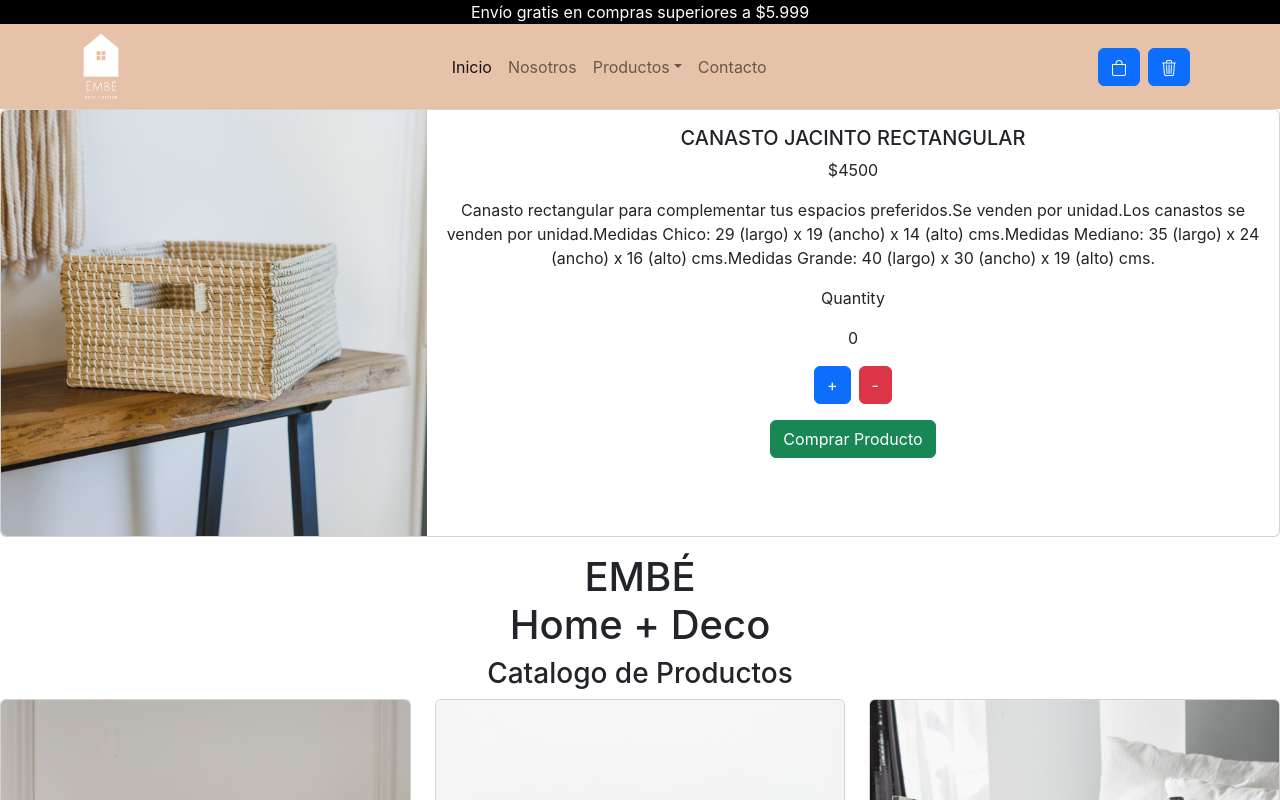
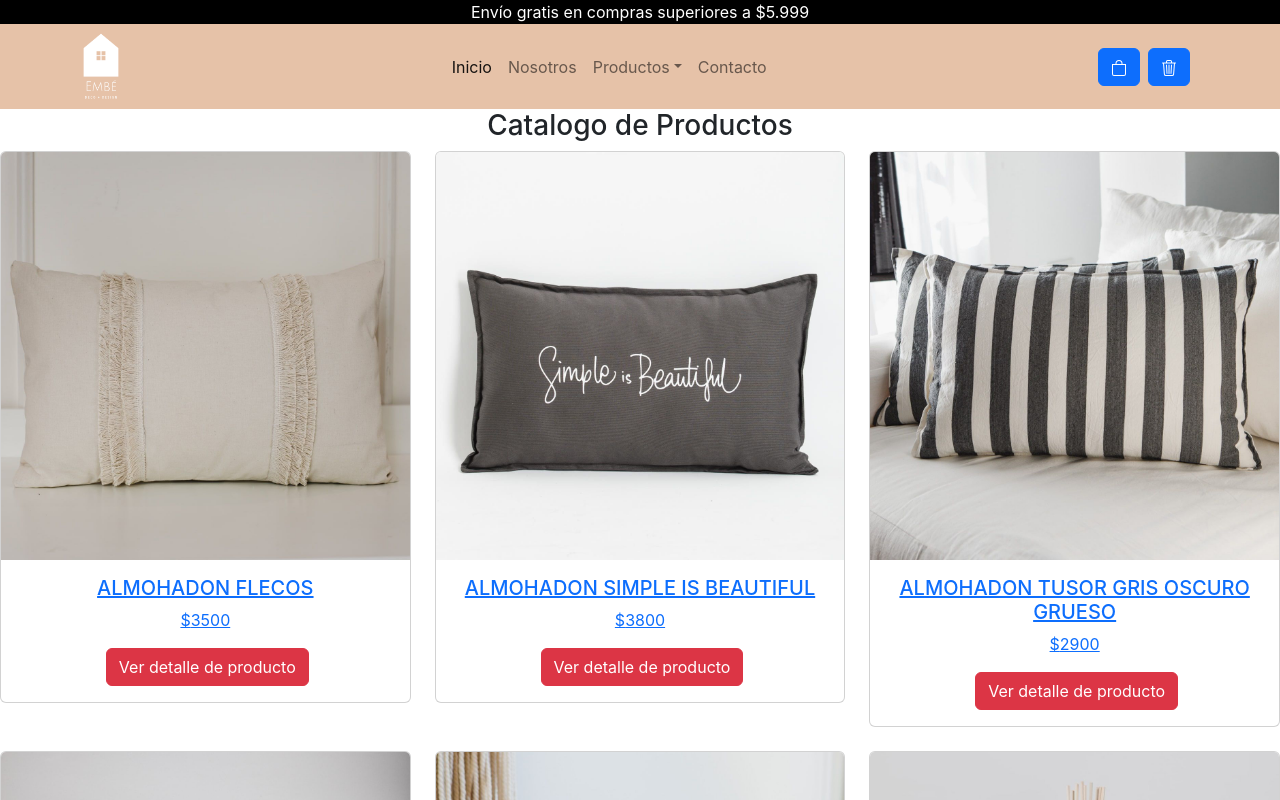
Before and after one commit to emanuelpps/Embe-ecommerce, a React (Create React App) app: page / in a window 1280 px wide. Shown: the top 800 px of the page. Built offline with nearby package versions, Linux system fonts and the light colour scheme.

Commit message:
primera entrega pryecto final REACT js

```diff
--- a/package.json
+++ b/package.json
@@ -10,6 +10,7 @@
     "bootstrap-icons": "^1.8.3",
     "react": "^18.2.0",
     "react-dom": "^18.2.0",
+    "react-router-dom": "^6.3.0",
     "react-scripts": "5.0.1",
     "sweetalert2": "^11.4.18",
     "web-vitals": "^2.1.4"
--- a/public/products_data.json
+++ b/public/products_data.json
@@ -34,7 +34,7 @@
 {
     "id":5,
     "name":"CANASTO JACINTO RECTANGULAR",
-    "category":"Cuaerto",
+    "category":"Cuarto",
     "price":"4500",
     "details":"Canasto rectangular para complementar tus espacios preferidos.Se venden por unidad.Los canastos se venden por unidad.Medidas Chico: 29 (largo) x 19 (ancho) x 14 (alto) cms.Medidas Mediano: 35 (largo) x 24 (ancho) x 16 (alto) cms.Medidas Grande: 40 (largo) x 30 (ancho) x 19 (alto) cms.",
     "img": "./img/CANASTO-JACINTO-RECTANGULAR.jpg"
--- a/src/App.js
+++ b/src/App.js
@@ -1,17 +1,25 @@
-
+import React from 'react';
+import { BrowserRouter, Routes, Route, Navigate } from 'react-router-dom';
 import Header from './components/Header/Header';
 /*import ItemCount from './components/ItemCount';*/
 import NavBar from './components/NavBar/NavBar';
 import { ItemDetailContainer } from 'components/ItemDetailContainer/ItemDetailContainer';
-import ItemListContainer from 'components/ItemListContainer/ItemListContainer';
+import {ItemListContainer} from 'components/ItemListContainer/ItemListContainer';
+
 
 function App() {
   return (
     <div className="App">
       <Header/>
+      <BrowserRouter>
       <NavBar/>
-      <ItemDetailContainer/>
-      <ItemListContainer/>
+      <Routes>
+          <Route path="/" element={<ItemListContainer/>}></Route>
+          <Route path="/category/:catId" element={<ItemListContainer />}></Route>
+          <Route path="/product/:itemId" element={<ItemDetailContainer/>}></Route>
+          <Route path="*" element={<Navigate to="/" />} />
+      </Routes>
+      </BrowserRouter>
     </div>
   );
 }
--- a/src/components/Item/Item.js
+++ b/src/components/Item/Item.js
@@ -1,27 +1,26 @@
+import React from 'react';
 import './Item.css';
+import { Link } from 'react-router-dom';
 
-
-function Item (props){
+export const Item = ({id,name, price, img, category, }) =>{
 
     return(
+            <Link to={`/product/${id}`}>
             <div class="col">
               <div class="card h-100">
-                <img src={props.img} class="card-img-top" alt="..."/>
+                <img src={img} class="card-img-top" alt="..."/>
                 <div class="card-body">
-                  <h5 class="card-title">{props.name}</h5>
-                  <p class="card-text">${props.price}</p>
+                  <h5 class="card-title" alt="{category}">{name}</h5>
+                  <p class="card-text">${price}</p>
                   <button type="button" className="btn btn-danger flex-fill ms-1" /*onClick={sumar}*/>Ver detalle de producto</button>
                 </div>
               </div>
-                 {/*<p>Productos Agregados al carrito: {num} Unidades</p>*/}
-
-                        {/*<button type="button" className="btn btn-primary flex-fill me-1" data-mdb-ripple-color="dark" onClick={vaciar}>Vaciar</button>*/}
-
-            </div>
+                </div>
+            </Link>
 
 
 
-    )
-}
+    );
+};
 
 export default Item;
--- a/src/components/ItemCount/ItemCount.js
+++ b/src/components/ItemCount/ItemCount.js
@@ -3,7 +3,7 @@ import { useState } from "react";
 import Swal from 'sweetalert2'
 
 
-function ItemCount({ stock }) {
+export const ItemCount = ({ stock }) => {
 
     const [num, setNum] = useState(0);
 
--- a/src/components/ItemDetail/ItemDetail.js
+++ b/src/components/ItemDetail/ItemDetail.js
@@ -1,6 +1,8 @@
 import '../ItemDetail/ItemDeatail.css';
 import React from 'react';
+
 export const ItemDetail = ({
+    id,
     name,
     price,
     details,
@@ -10,15 +12,20 @@ export const ItemDetail = ({
         <div class="card mb-3 text-center" /*style="max-width: 540px;"*/>
   <div class="row g-0">
     <div class="col-md-4">
-      <img src={img} class="img-fluid rounded-start" alt="..."/>
+      <img src={img} class="img-fluid rounded-start" alt={`${id}`}/>
     </div>
     <div class="col-md-8">
       <div class="card-body">
         <h5 class="card-title">{name}</h5>
         <p class="card-text">${price}</p>
-        <p class="card-text">{details}</p>
-        <p>Quantity</p>
+        <p class="card-text mx-5">{details}</p>
+        <p>Stock</p>
         <p>0</p>
+         {/*<p>Productos Agregados al carrito: {num} Unidades</p>*/}
+
+                        {/*<button type="button" className="btn btn-primary flex-fill me-1" data-mdb-ripple-color="dark" onClick={vaciar}>Vaciar</button>*/}
+
+
         <div>
         <button className='btn btn-primary mx-1'>+</button><button className='btn btn-danger mx-1'>-</button>
         </div>
--- a/src/components/ItemDetailContainer/ItemDetailContainer.js
+++ b/src/components/ItemDetailContainer/ItemDetailContainer.js
@@ -2,11 +2,16 @@
 import React, { useState, useEffect } from 'react';
 import { ItemDetail } from '../ItemDetail/ItemDetail';
 import productData from '../data/product';
+import { useParams } from 'react-router-dom';
 
 export const ItemDetailContainer = () => {
   const [product, setProduct] = useState({});
+  const [loading, setLoading] = useState(true);
+
+  const { itemId } = useParams();
 
   useEffect(() => {
+    setLoading(true);
     const getItems = new Promise((resolve) => {
       setTimeout(() => {
         const myData = productData.find((item) => item.id === 5);
@@ -19,7 +24,13 @@ export const ItemDetailContainer = () => {
       .then((res) => {
         setProduct(res);
       })
-      }, []);
+      .finally(() => setLoading(false));
+      }, [itemId]);
 
-  return <ItemDetail {...product} />;
+      return loading ? <div class="text-center">
+      <div class="spinner-border" role="status">
+        <span class="visually-hidden">Loading...</span>
+      </div>
+    </div>
+     : <ItemDetail {...product} />;
 };
--- a/src/components/ItemList/ItemList.js
+++ b/src/components/ItemList/ItemList.js
@@ -1,23 +1,18 @@
-import './ItemList.css';
-import Item from '../Item/Item';
+import React from 'react';
+import {Item} from '../Item/Item';
 
 
 
-function ItemList(props){
+export const ItemList = ({items}) =>{
 
 return (
 
     <section className="row row-cols-1 row-cols-md-3 g-4">
-        {props.Items.map((item) => (
-          <Item
-            img={item.img}
-            name={item.name}
-            price={item.price}
-            detail={item.detail}
-          />
+        {items?.map((item) => (
+          <Item {...item} key={item.id}/>
           ))}
     </section>
   );
-}
+};
 
 export default ItemList;
--- a/src/components/ItemListContainer/ItemListContainer.js
+++ b/src/components/ItemListContainer/ItemListContainer.js
@@ -1,31 +1,51 @@
-/* eslint-disable jsx-a11y/anchor-is-valid */
-/* eslint-disable jsx-a11y/alt-text */
 import './ItemListContainer.css';
+import { useEffect, useState } from 'react';
 import ItemList from '../ItemList/ItemList';
-import { useEffect, useState } from 'react';
+import {data}  from '../data/product';
+import {useParams} from 'react-router-dom';
 
-function ItemListContainer() {
 
-    const[Item,setItem] = useState([])
+export const ItemListContainer = () => {
+
+    const[items,setItem] = useState([]);
+
+    const[loading, setLoading] = useState(true);
+
+    const{catId} = useParams();
 
     useEffect(()=>{
-        setTimeout(() => {
-        fetch('products_data.json')
-        .then((resp) => resp.json())
-        .then((data) => setItem(data))
-        }, 2000)
-    },[])
+        setLoading(true);
+        const getItems = new Promise((resolve) => {
+          setTimeout(() => {
+            const info = catId
+            ? data.filter((item) => item.category === catId)
+            : data;
 
-return (
+            resolve (info);
+          }, 1000);
+        });
+
+
+        getItems
+        .then((res) => {
+          setItem(res);
+        })
+        .finally(() => setLoading(false));
+      }, [catId]);
+
+return loading ? (
+  <div class="text-center">
+  <div class="spinner-border" role="status">
+    <span class="visually-hidden">Loading...</span>
+  </div>
+</div>
+) : (
     <section className='text-center'>
-        <h1>EMBÉ <br/> Home + Deco</h1>
         <h3>Catalogo de Productos</h3>
         <article>
-          <ItemList Items= {Item}/>
+          <ItemList items= {items}/>
         </article>
     </section>
 
   );
-}
-
-export default ItemListContainer;
+};
--- a/src/components/NavBar/NavBar.js
+++ b/src/components/NavBar/NavBar.js
@@ -2,35 +2,37 @@
 /* eslint-disable jsx-a11y/alt-text */
 import './NavBar.css';
 import CartWidget from '../CartWidget/CartWidget';
+import { Link } from 'react-router-dom'
 
 function NavBar() {
   return (
     <nav class="navbar sticky-top navbar-expand-lg">
       <div class="container">
-        <img src="./img/Embe_logo.png" className="logo"/>
+        <Link to='/'><img src="/img/Embe_logo.png" className="logo"/></Link>
         <button class="navbar-toggler" type="button" data-bs-toggle="collapse" data-bs-target="#navbarSupportedContent" aria-controls="navbarSupportedContent" aria-expanded="false" aria-label="Toggle navigation">
           <span class="navbar-toggler-icon"></span>
         </button>
         <div class="collapse navbar-collapse navbar justify-content-center" id="navbarSupportedContent">
           <ul class="navbar-nav">
             <li class="nav-item">
-              <a class="nav-link active" aria-current="page" href="#">Inicio</a>
+              <Link class="nav-link active" aria-current="page" to='/inicio'>Inicio</Link>
             </li>
             <li class="nav-item">
-              <a class="nav-link" href="#">Nosotros</a>
+              <Link class="nav-link" to='/nosotros'>Nosotros</Link>
             </li>
             <li class="nav-item dropdown">
-              <a class="nav-link dropdown-toggle" href="#" id="navbarDropdown" role="button" data-bs-toggle="dropdown" aria-expanded="false">
+              <Link class="nav-link dropdown-toggle" to="#" id="navbarDropdown" role="button" data-bs-toggle="dropdown" aria-expanded="false">
                 Productos
-              </a>
+              </Link>
               <ul class="dropdown-menu" aria-labelledby="navbarDropdown">
-                <li><a class="dropdown-item" href="#">Categoria</a></li>
-                <li><a class="dropdown-item" href="#">Categoria</a></li>
-                <li><a class="dropdown-item" href="#">Categoria</a></li>
+                <li><Link class="dropdown-item" to='/category/Living'>Living</Link></li>
+                <li><Link class="dropdown-item" to='/category/Cuarto'>Cuarto</Link></li>
+                <li><Link class="dropdown-item" to='/category/Cocina'>Cocina</Link></li>
+                <li><Link class="dropdown-item" to='/category/Bano'>Baño</Link></li>
               </ul>
             </li>
             <li class="nav-item">
-              <a class="nav-link">Contacto</a>
+              <Link class="nav-link" to='/contacto'>Contacto</Link>
             </li>
           </ul>
       </div>
--- a/src/components/data/product.js
+++ b/src/components/data/product.js
@@ -1,108 +1,108 @@
-const productData = [
+export const data = [
     {
-        "id":1,
-        "name":"ALMOHADON FLECOS",
-        "category":"Living",
-        "price":"3500",
-        "details":"Almohadón de 30 x 50 cms con detalle de flecos con relleno.",
-        "img": "./img/ALMOHADON-FLECOS.jpg"
+        id:'1',
+        name:'ALMOHADON FLECOS',
+        category:'Living',
+        price:3500,
+        details:'Almohadón de 30 x 50 cms con detalle de flecos con relleno.',
+        img: '/img/ALMOHADON-FLECOS.jpg',
     },
 {
-    "id":2,
-    "name":"ALMOHADON SIMPLE IS BEAUTIFUL",
-    "category":"Living",
-    "price":"3800",
-    "details":"Almohadón con frase y relleno.Medidas: 50 x 30 cms.",
-    "img": "./img/ALMOHADON-SIMPLE-IS-BEAUTIFUL.jpg"
+    id:2,
+    name:'ALMOHADON SIMPLE IS BEAUTIFUL',
+    category:'Living',
+    price:3800,
+    details:'Almohadón con frase y relleno.Medidas: 50 x 30 cms.',
+    img: '/img/ALMOHADON-SIMPLE-IS-BEAUTIFUL.jpg',
 },
 {
-    "id":3,
-    "name":"ALMOHADON TUSOR GRIS OSCURO GRUESO",
-    "category":"Living",
-    "price":"2900",
-    "details":"Almohadón de tusor composicion 100% algodon de 57 x 40 cms con relleno.Funda lavable.",
-    "img": "./img/ALMOHADON-TUSOR-GRIS-OSCURO-GRUESO.jpg"
+    id:3,
+    name:'ALMOHADON TUSOR GRIS OSCURO GRUESO',
+    category:'Living',
+    price:2900,
+    details:'Almohadón de tusor composicion 100% algodon de 57 x 40 cms con relleno.Funda lavable.',
+    img: '/img/ALMOHADON-TUSOR-GRIS-OSCURO-GRUESO.jpg',
 },
 {
-    "id":4,
-    "name":"BANDEJA DE CAMA",
-    "category":"Cuarto",
-    "price":"4300",
-    "details":"Bandeja de madera pintada plegable, con manijas. Es rebatible, ideal para leer en la cama!Medidas: 50 x 35 cm, patas de 19 cm de alto.",
-    "img": "./img/BANDEJA-DE-CAMA.jpg"
+    id:4,
+    name:'BANDEJA DE CAMA',
+    category:'Cuarto',
+    price:4300,
+    details:'Bandeja de madera pintada plegable, con manijas. Es rebatible, ideal para leer en la cama!Medidas: 50 x 35 cm, patas de 19 cm de alto.',
+    img: '/img/BANDEJA-DE-CAMA.jpg',
 },
 {
-    "id":5,
-    "name":"CANASTO JACINTO RECTANGULAR",
-    "category":"Cuaerto",
-    "price":"4500",
-    "details":"Canasto rectangular para complementar tus espacios preferidos.Se venden por unidad.Los canastos se venden por unidad.Medidas Chico: 29 (largo) x 19 (ancho) x 14 (alto) cms.Medidas Mediano: 35 (largo) x 24 (ancho) x 16 (alto) cms.Medidas Grande: 40 (largo) x 30 (ancho) x 19 (alto) cms.",
-    "img": "./img/CANASTO-JACINTO-RECTANGULAR.jpg"
+    id:5,
+    name:'CANASTO JACINTO RECTANGULAR',
+    category:'Cuarto',
+    price:4500,
+    details:'Canasto rectangular para complementar tus espacios preferidos.Se venden por unidad.Los canastos se venden por unidad.Medidas Chico: 29 (largo) x 19 (ancho) x 14 (alto) cms.Medidas Mediano: 35 (largo) x 24 (ancho) x 16 (alto) cms.Medidas Grande: 40 (largo) x 30 (ancho) x 19 (alto) cms.',
+    img: '/img/CANASTO-JACINTO-RECTANGULAR.jpg',
 },
 {
-    "id":6,
-    "name":"DIFUSOR AMBIENTAL HOME COLLECTION",
-    "category":"Living",
-    "price":"2500",
-    "details":"Difusor ambiental de 2O0 mls con varas bambú cuyos microcapilares distribuyen la fragancia hasta el exterior para que el perfume comience a desprenderse. Un difusor logra aromatizar de forma permanente ambientes de 15/20 mts2. Duración estimada de dos a tres meses.",
-    "img": "./img/DIFUSOR-AMBIENTAL-HOME-COLLECTION.jpg"
+    id:6,
+    name:'DIFUSOR AMBIENTAL HOME COLLECTION',
+    category:'Living',
+    price:2500,
+    details:'Difusor ambiental de 2O0 mls con varas bambú cuyos microcapilares distribuyen la fragancia hasta el exterior para que el perfume comience a desprenderse. Un difusor logra aromatizar de forma permanente ambientes de 15/20 mts2. Duración estimada de dos a tres meses.',
+    img: '/img/DIFUSOR-AMBIENTAL-HOME-COLLECTION.jpg',
 },
 {
-    "id":7,
-    "name":"DISPENSER SIMIL CEMENTO",
-    "category":"Living",
-    "price":"3500",
-    "details":null,
-    "img": "./img/DISPENSER-SIMIL-CEMENTO.jpg"
+    id:7,
+    name:'DISPENSER SIMIL CEMENTO',
+    category:'Living',
+    price:3500,
+    details:'Dispenser de jabón líquido diseñado en simil cemento combinado con detalle en color dorado.Medidas: 19 cm (alto) x Ø 7,5 cm.Combinalo con el set Simil Cemento!',
+    img: '/img/DISPENSER-SIMIL-CEMENTO.jpg',
 },
 {
-    "id":8,
-    "name":"INDIVIDUAL RAYAS",
-    "category":"Cocina",
-    "price":"2500",
-    "details":"Individual de PVC.Medidas: 30 cm x 45 cm.",
-    "img": "./img/INDIVIDUAL-RAYAS.jpg"
+    id:8,
+    name:'INDIVIDUAL RAYAS',
+    category:'Cocina',
+    price:2500,
+    details:'Individual de PVC.Medidas: 30 cm x 45 cm.',
+    img: '/img/INDIVIDUAL-RAYAS.jpg',
 },
 {
-    "id":9,
-    "name":"MANTA SIMIL PIEL RABBIT NEW",
-    "category":"Cocina",
-    "price":"8200",
-    "details":"Manta simil piel de conejo sintética.100% Polyester.Medidas: 1,50 x 2 mts.Ideal para utilizar como pie de cama!",
-    "img": "./img/MANTA-SIMIL-PIEL-RABBIT-NEW.jpg"
+    id:9,
+    name:'MANTA SIMIL PIEL RABBIT NEW',
+    category:'Cocina',
+    price:8200,
+    details:'Manta simil piel de conejo sintética.100% Polyester.Medidas: 1,50 x 2 mts.Ideal para utilizar como pie de cama!',
+    img: '/img/MANTA-SIMIL-PIEL-RABBIT-NEW.jpg',
 },
 {
-    "id":10,
-    "name":"PANERA TUSOR RAYAS GRIS",
-    "category":"Cocina",
-    "price":"2400",
-    "details":"Panera confeccionada en tusor combinada.Medidas: 18 cm de diámetro x 15 cm de alto.",
-    "img": "./img/PANERA-TUSOR-RAYAS-GRIS.jpg"
+    id:10,
+    name:'PANERA TUSOR RAYAS GRIS',
+    category:'Cocina',
+    price:2400,
+    details:'Panera confeccionada en tusor combinada.Medidas: 18 cm de diámetro x 15 cm de alto.',
+    img: '/img/PANERA-TUSOR-RAYAS-GRIS.jpg'
 },
 {
-    "id":11,
-    "name":"PORTACEPILLO SIMIL CEMENTO",
-    "category":"Baño",
-    "price":"3400",
-    "details":null,
-    "img": "./img/PORTACEPILLO-SIMIL-CEMENTO.jpg"
+    id:11,
+    name:'PORTACEPILLO SIMIL CEMENTO',
+    category:'Bano',
+    price:3400,
+    details:'Vaso portacepillo diseñado en simil cemento combinado con detalle en color dorado.Medidas: 12 cm (alto) x Ø 7,5 cm.Combinalo con el set Simil Cemento!',
+    img: '/img/PORTACEPILLO-SIMIL-CEMENTO.jpg',
 },
 {
-    "id":12,
-    "name":"SET DE TOALLAS LOLLIPOP",
-    "category":"Baño",
-    "price":"4500",
-    "details":null,
-    "img": "./img/SET-DE-TOALLAS-LOLLIPOP.jpg"
+    id:12,
+    name:'SET DE TOALLAS LOLLIPOP',
+    category:'Bano',
+    price:4500,
+    details:'Juego de toalla de cara y toallón, confeccionado en 100% algodón de 440 g/m2 en jacquard de velour.Garantía de absorción y durabilidad. Prelavado y preencogido.Medidas:Toalla cara: 48 x 80 cm.Toallón: 70 x 135 cm',
+    img: '/img/SET-DE-TOALLAS-LOLLIPOP.jpg',
 },
 {
-    "id":13,
-    "name":"VELA CUENCO",
-    "category":"Baño",
-    "price":"6300",
-    "details":null,
-    "img": "./img/VELA-CUENCO.jpg"
+    id:13,
+    name:'VELA CUENCO',
+    category:'Bano',
+    price:6300,
+    details:'Vela de soja natural, en cuenco de madera.Disponible en fragancia peonia y fragancia jengibre.Medidas: 5 cm de alto x Ø 10 cm.',
+    img: '/img/VELA-CUENCO.jpg',
 },
-]
+];
 
-export default productData;
+export default data;
```
Also changed, not shown: src/index.js (line endings or trailing spaces), 1 other file (tests, documents, lock files or other folders).
